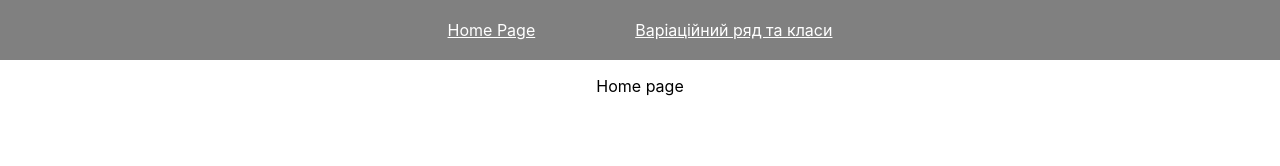
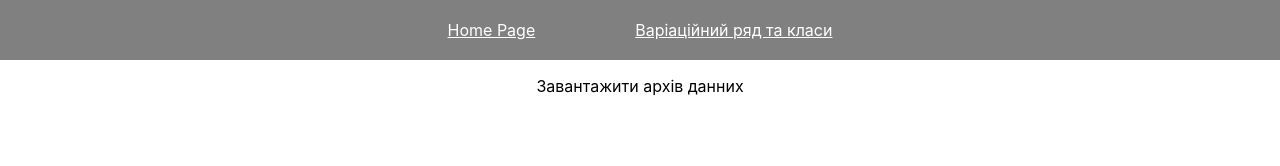
Before and after one commit to MarkKlep/stat-analysis, a React (Create React App) app in the folder web/: page / in a window 1280 px wide. Shown: the top 166 px of the page. Built offline with nearby package versions, Linux system fonts and the light colour scheme.

Commit message:
some small fixes 2.0

```diff
--- a/web/src/App.js
+++ b/web/src/App.js
@@ -1,4 +1,3 @@
-import './App.css';
 import {Link, Routes, Route} from 'react-router-dom';
 import FileOpener from './components/FileOpener';
 import HomePage from './components/HomePage';
@@ -6,6 +5,7 @@ import PageNotFound from './components/PageNotFound';
 import Histogram from './components/Histogram';
 import ECDF from "./components/ECDF";
 import Indicators from './components/Indicators';
+import './App.css';
 
 function App() {
 
@@ -27,11 +27,8 @@ function App() {
         <Route path='*' element={<PageNotFound/>}/>
       </Routes>
 
-
-
     </div>
   );
-
 }
 
 export default App;
--- a/web/src/components/FileOpener.js
+++ b/web/src/components/FileOpener.js
@@ -1,9 +1,9 @@
 import { useEffect, useState } from 'react';
 import VariationTable from './VariationTable';
 import VariationClasses from './VariationClasses';
+import AbnormalValues from './AbnormalValues';
 import "../styles/FileOpener.scss";
 import "../styles/ButtonView.scss";
-import AbnormalValues from './AbnormalValues';
 
 function FileOpener() {
   const [fileData, setFileData] = useState(null);
--- a/web/src/components/HomePage.js
+++ b/web/src/components/HomePage.js
@@ -2,7 +2,7 @@
 const HomePage = () => {
   return (
     <div>
-      <p>Home page</p>
+      <p>Завантажити архів данних</p>
     </div>
   )
 }
```
